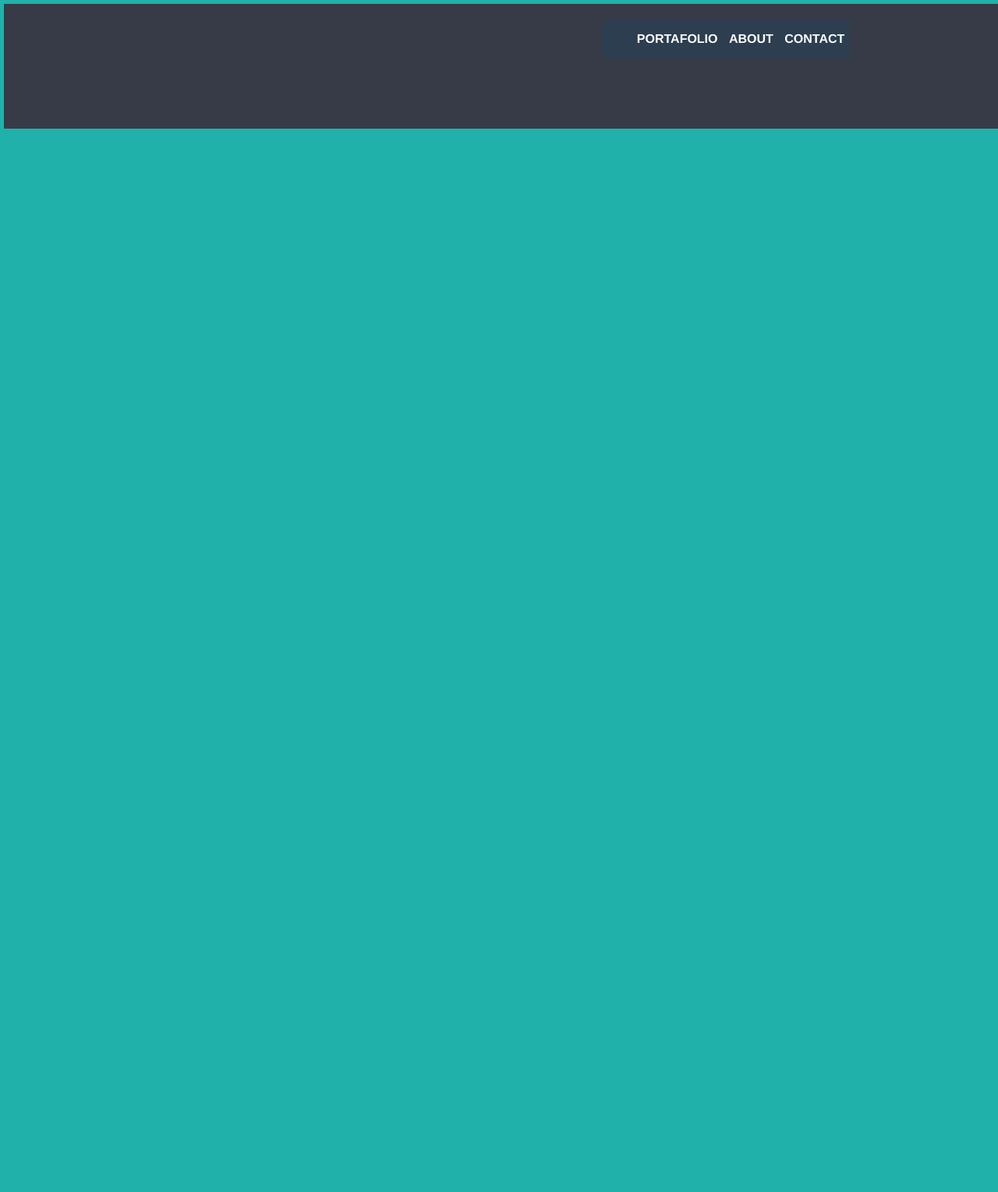
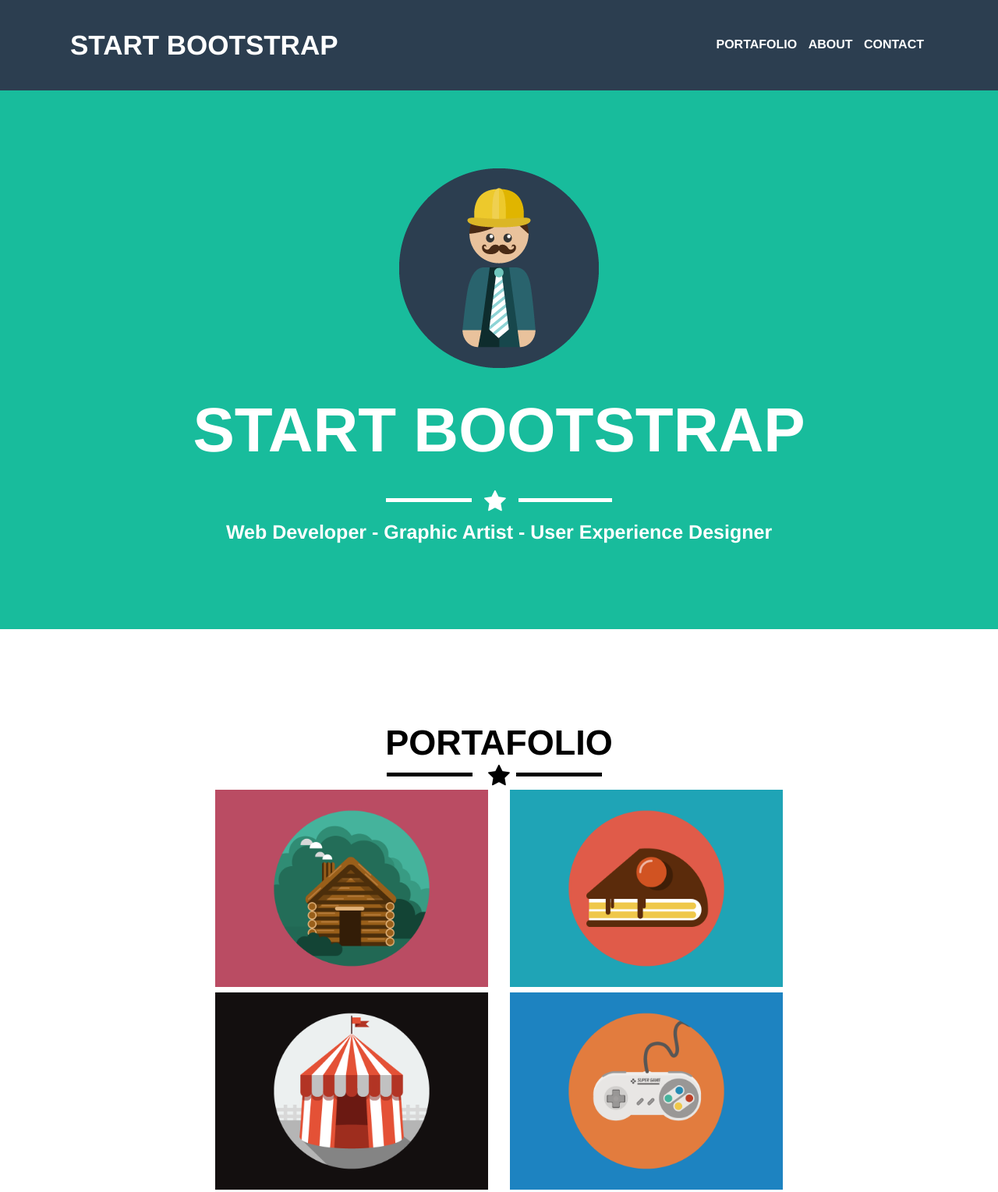
Before and after one commit to dayamll/FreenLancer, a plain HTML site: page index.html in a window 1280 px wide. Shown: the top 1529 px of the page at 78% size. Before the commit the page ends 800 px from the top, so only its background shows below. Drawn offline with Linux system fonts and the light colour scheme.

Commit message:
Subiendo avance de secciones

```diff
--- a/css/main.css
+++ b/css/main.css
@@ -1,25 +1,145 @@
 /*
  * Estilos de tu proyecto
  */
+
+* {
+  margin: 0px;
+  padding: 0px;
+}
+
 body {
-     background-color: lightseagreen;
   box-sizing: border-box;
   color: #303030;
-     font-family: 'Raleway', sans-serif;
-     margin: 0;
-     padding: 5px;
+  font-family: Montserrat, 'Helvetica Neue', Helvetica, Arial, sans-serif;
 }
 
- nav {
-    position: absolute;
-    right: 3%;
-    top: 20px;
-    transform: translateX(-50%);
+.title {
+  display: inline-block;
+  font-size: 35px;
+}
+
+.firstSection {
+  background-color: #18bc9c;
+  padding: 100px;
+}
+
+.secondSection {
+  background-color: #fff;
+  padding: 100px;
+}
+
+.thirdSection {
+  background-color: #18bc9c;
+  padding: 100px;
+}
+
+.forthSection {
+  background-color: #fff;
+  padding: 100px;
+}
+
+i.fa-star {
+  color: white;
+  font-size: 30px;
+}
+
+i.black {
+  color: #000000;
+  font-size: 30px;
+}
+
+div.black::before {
+  display: inline-block;
+  height: 5px;
+  margin: 0 12px 10px 0;
+  content: " ";
+  background-color: black;
+  width: 110px;
+}
+
+div.black::after {
+  display: inline-block;
+  height: 5px;
+  margin: 0 12px 10px 0;
+  content: " ";
+  background-color: black;
+  width: 110px;
+}
+div.star::before {
+  display: inline-block;
+  height: 5px;
+  margin: 0 12px 10px 0;
+  content: " ";
+  background-color: white;
+  width: 110px;
+}
+div.star::after {
+  display: inline-block;
+  height: 5px;
+  margin: 0 0 10px 12px;
+  content: " ";
+  background-color: white;
+  width: 120px;
+}
+
+h1 {
+  font-size: 80px;
+  color: white;
+  padding: 15px;
+  margin: 15px;
+}
+.secondTitle {
+  font-size: 30px;
+  color: black;
+  padding: 10px;
+  margin: 10px;
+  text-align: center;
+}
+
+.drawings {
+  display: inline;
+  margin: 10px;
+  margin-bottom: 15px;
+}
+
+.drawings img{
+  height: 253px;
+  width: 350px;
+}
+
+h6 {
+  font-size: 25px;
+  color: white;
+  padding: 10px;
+}
+
+header {
+  background-color: #2c3e50;
+  box-sizing: border-box;
+  color: white;
+  padding: 38px;
+}
+
+.box-header {
+  display: inline-block;
+  float: right;
+}
+
+#mainNav {
+  background: #2c3e50;
+  display: inline-block;
+  text-transform: uppercase;
+}
+
+.container {
+  width: 1100px;
+  margin: auto;
+  /*outline: 1px solid yellow;*/
+  font-weight: 700;
 }
 
 .text-uppercase {
   text-transform: uppercase;
-    font-size: 15px;
 }
 
 a {
@@ -29,30 +149,15 @@
 
 ul li {
   display: inline;
+  list-style: none;
   margin: 5px;
-    list-style: none;
 }
 
-  header {
-    background-color: rgb(55, 59, 71);
-    box-sizing: border-box;
-    color: white;
-    font-family:sans-serif;
-    height: 20%;
-    position: fixed;
-    width: 100%;
-    text-align: center;
-    padding: 4px;
-
+ul {
+  position: relative;
+  top: 0.6em;
 }
 
-  .box-header {
-    display: inline-block;
+.centrado {
+  text-align: center;
 }
-  #mainNav {
-    display: inline-block;
-    font-family: Montserrat, 'Helvetica Neue' ,Helvetica,Arial,sans-serif;
-    font-weight: 700;
-    text-transform: uppercase;
-    background: #2c3e50;
-  }
--- a/index.html
+++ b/index.html
@@ -1,23 +1,82 @@
 <!-- Agrega aquí la estructura HTML de tu sitio web -->
 <!DOCTYPE html>
 <html lang="en">
+
 <head>
     <meta charset="UTF-8">
     <meta name="viewport" content="width=device-width, initial-scale=1.0">
     <meta http-equiv="X-UA-Compatible" content="ie=edge">
     <title>FREELANCER</title>
     <link rel="stylesheet" href="css/main.css">
-    <link rel="icon" href="assets/images/baimax.ico">
+    <link rel="icon" href="assets/images/profile.png">
+    <link rel="stylesheet" href="https://maxcdn.bootstrapcdn.com/font-awesome/4.7.0/css/font-awesome.min.css">
 </head>
+
 <body>
     <header>
-        <nav class="box-header" id="mainNav">
-            <ul>
-              <li><a href="#">portafolio</a></li>
-              <li><a href="#">about</a></li>
-              <li><a href="#">contact</a></li>
-            </ul>
-          </nav>
+        <div class="container">
+            <div class="title text-uppercase">
+                <p>Start Bootstrap</p>
+            </div>
+            <nav class="box-header" id="mainNav">
+                <ul>
+                    <li>
+                        <a href="#">portafolio</a>
+                    </li>
+                    <li>
+                        <a href="#">about</a>
+                    </li>
+                    <li>
+                        <a href="#">contact</a>
+                    </li>
+                </ul>
+            </nav>
+        </div>
     </header>
+    <section class="firstSection">
+        <figure class="centrado">
+            <img src="assets/images/profile.png" alt="">
+        </figure>
+        <div class="centrado">
+            <h1 class="text-uppercase">Start Bootstrap</h1>
+            <div class="star">
+                <i class="fa fa-star" aria-hidden="true"></i>
+            </div>
+            <h6>Web Developer - Graphic Artist - User Experience Designer</h6>
+        </div>
+    </section>
+    <section class="secondSection text-uppercase">
+        <div class="secondTitle">
+            <h2>Portafolio</h2>
+            <div class="black">
+                <i class="fa fa-star black" aria-hidden="true"></i>
+            </div>
+                <figure class="drawings">
+                    <img src="assets/images/portfolio/cabin.png" alt="">
+                </figure>
+                <figure class="drawings">
+                    <img src="assets/images/portfolio/cake.png" alt="">
+                </figure>
+                <figure class="drawings">
+                    <img src="assets/images/portfolio/circus.png" alt="">
+                </figure>
+                <figure class="drawings">
+                    <img src="assets/images/portfolio/game.png" alt="">
+                </figure>
+                <figure class="drawings">
+                    <img src="assets/images/portfolio/safe.png" alt="">
+                </figure>
+                <figure class="drawings">
+                    <img src="assets/images/portfolio/submarine.png" alt="">
+                </figure>
+        </div>
+    </section>
+    <section class="thirdSection">
+
+    </section>
+    <section class="forthSection">
+
+    </section>
 </body>
+
 </html>
```
Also changed, not shown: assets/images/holi.jpg (added), assets/images/tumblr.jpg (added). Lines whose indentation alone changed are shown as unchanged.
